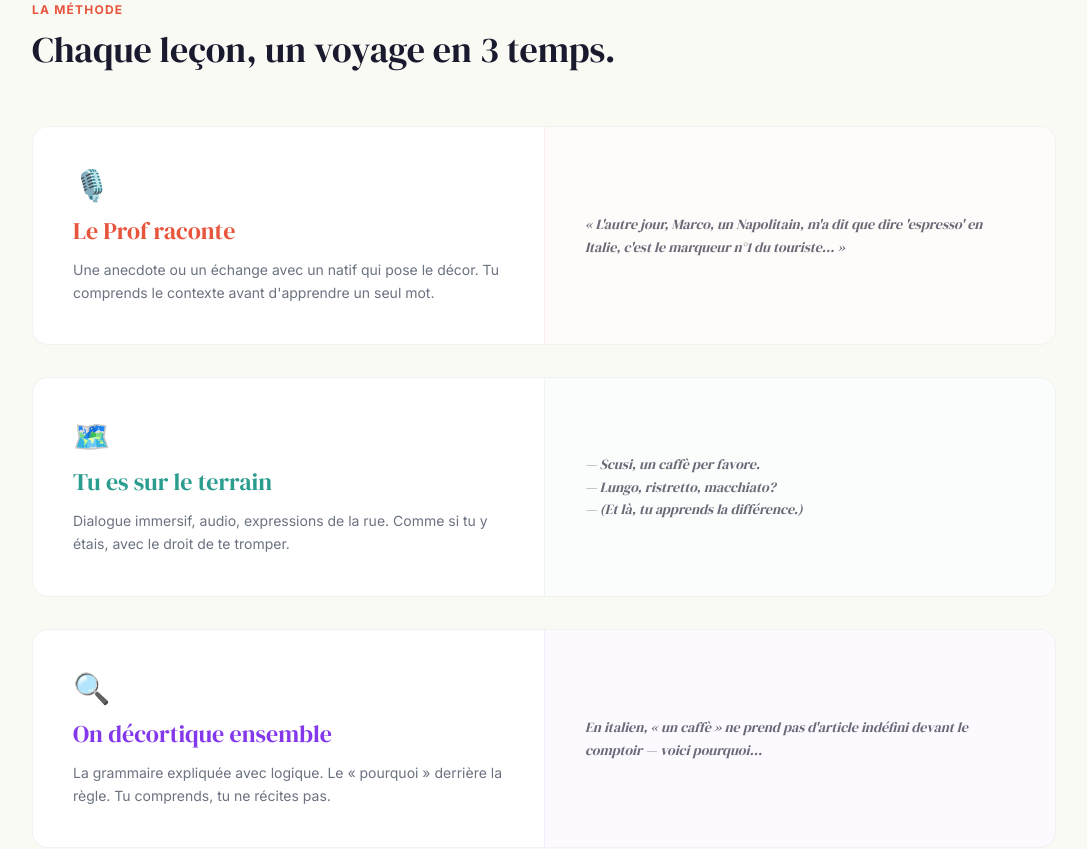
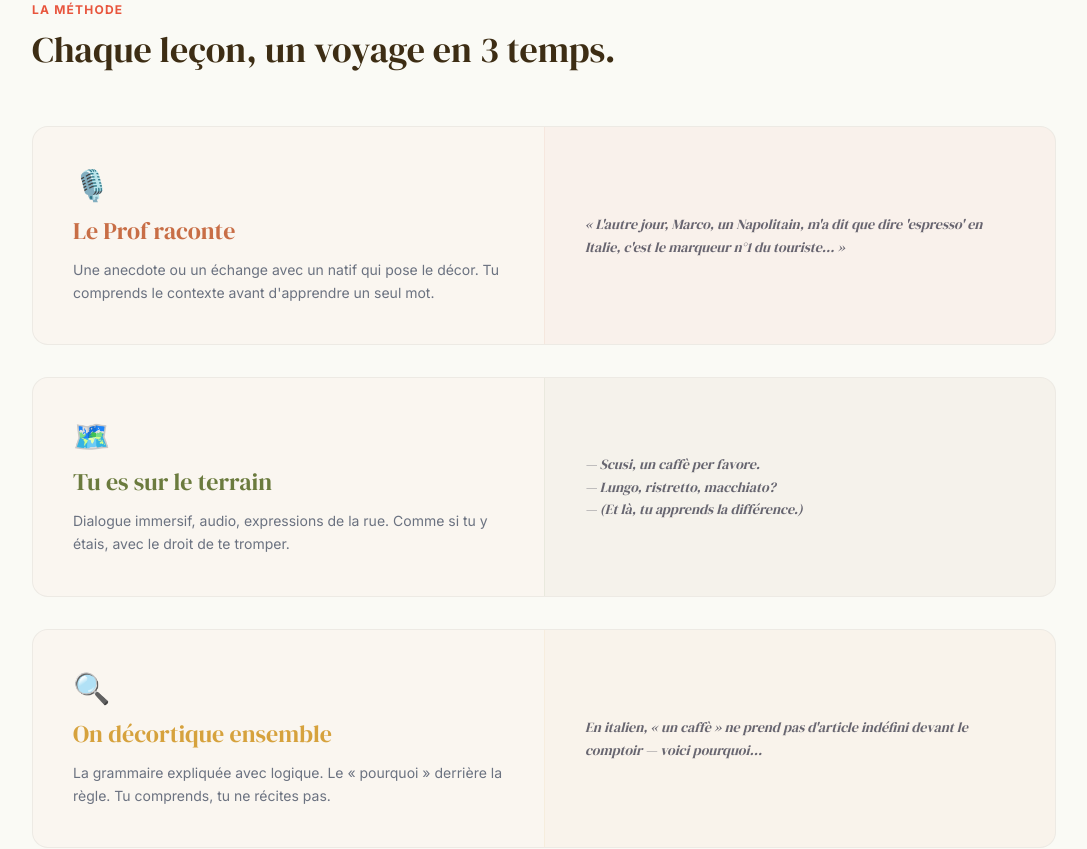
Before and after one commit to ExZoLe/leprofnomade, a Next.js app: page / in a window 1280 px wide. Shown: the part 1498-2347 px from the top of the page, without its empty margins (96-1183 px from the left). Built offline with nearby package versions, Linux system fonts and the light colour scheme; no server answers.

Commit message:
feat: fond kraft chaud sur tout le site

```diff
--- a/src/app/globals.css
+++ b/src/app/globals.css
@@ -3,16 +3,18 @@
 @tailwind utilities;
 
 :root {
-  --ink: #1A1A2E;
-  --cream: #FAFAF5;
-  --warm: #F5F3EE;
-  --coral: #E8553D;
-  --coral-dark: #C9412D;
-  --teal: #2A9D8F;
-  --gold: #E9C46A;
-  --english: #1B4965;
-  --korean: #8338EC;
-  --italian: #E63946;
+  --ink: #3D2D14;
+  --cream: #EFE7D9;        /* fond principal — kraft doux (plus de blanc) */
+  --warm: #E8DCC9;         /* sections alternées — un ton plus profond */
+  --surface: #FAF6F0;      /* cartes — blanc cassé chaud */
+  --coral: #C86E46;        /* terracotta */
+  --coral-dark: #8B4513;   /* rust */
+  --teal: #6B7B3E;         /* olive */
+  --gold: #D6A23D;         /* mustard */
+  --sage: #A4B494;
+  --english: #D6A23D;      /* mustard */
+  --korean: #C86E46;       /* terracotta */
+  --italian: #6B7B3E;      /* olive */
 }
 
 ::selection {
--- a/src/app/page.tsx
+++ b/src/app/page.tsx
@@ -9,13 +9,13 @@ export default function HomePage() {
   return (
     <div className="page-enter">
       {/* ===== HERO ===== */}
-      <section className="min-h-screen flex items-center justify-center px-6 pt-24 pb-16 relative overflow-hidden bg-gradient-to-br from-cream via-warm to-[#EDE9E0]">
+      <section className="min-h-screen flex items-center justify-center px-6 pt-24 pb-16 relative overflow-hidden bg-gradient-to-br from-cream via-warm to-[#E3D5BE]">
         {/* Decorative */}
-        <div className="absolute -top-32 -right-20 w-96 h-96 rounded-full bg-coral/[0.03]" />
-        <div className="absolute -bottom-16 -left-24 w-72 h-72 rounded-full bg-teal/[0.03]" />
+        <div className="absolute -top-32 -right-20 w-96 h-96 rounded-full bg-coral/[0.04]" />
+        <div className="absolute -bottom-16 -left-24 w-72 h-72 rounded-full bg-teal/[0.04]" />
 
         <div className="max-w-3xl text-center relative z-10">
-          <div className="inline-block bg-gold/20 border border-gold/40 rounded-full px-4 py-1.5 text-xs font-semibold tracking-wider text-ink mb-7">
+          <div className="inline-block bg-gold/25 border border-gold/40 rounded-full px-4 py-1.5 text-xs font-semibold tracking-wider text-ink mb-7">
             100% GRATUIT · POUR TOUJOURS
           </div>
 
@@ -36,7 +36,7 @@ export default function HomePage() {
               <Link
                 key={lang.slug}
                 href={`/${lang.slug}`}
-                className="flex items-center gap-2.5 bg-white border-2 rounded-xl px-6 py-3.5 text-base font-semibold no-underline transition-all hover:-translate-y-0.5"
+                className="flex items-center gap-2.5 bg-[#FAF6F0] border-2 rounded-xl px-6 py-3.5 text-base font-semibold no-underline transition-all hover:-translate-y-0.5"
                 style={{
                   color: lang.color,
                   borderColor: `${lang.color}20`,
@@ -94,7 +94,7 @@ export default function HomePage() {
             <div
               className="rounded-2xl p-8 border border-teal/20"
               style={{
-                background: 'linear-gradient(135deg, rgba(42,157,143,0.08), rgba(42,157,143,0.03))',
+                background: 'linear-gradient(135deg, rgba(107,123,62,0.10), rgba(107,123,62,0.04))',
               }}
             >
               <p className="text-3xl mb-4">🔥</p>
@@ -135,7 +135,7 @@ export default function HomePage() {
                 desc: "Une anecdote ou un échange avec un natif qui pose le décor. Tu comprends le contexte avant d'apprendre un seul mot.",
                 example:
                   "« L'autre jour, Marco, un Napolitain, m'a dit que dire 'espresso' en Italie, c'est le marqueur n°1 du touriste… »",
-                color: '#E8553D',
+                color: '#C86E46',
               },
               {
                 emoji: '🗺️',
@@ -143,7 +143,7 @@ export default function HomePage() {
                 desc: "Dialogue immersif, audio, expressions de la rue. Comme si tu y étais, avec le droit de te tromper.",
                 example:
                   '— Scusi, un caffè per favore.\n— Lungo, ristretto, macchiato?\n— (Et là, tu apprends la différence.)',
-                color: '#2A9D8F',
+                color: '#6B7B3E',
               },
               {
                 emoji: '🔍',
@@ -151,12 +151,12 @@ export default function HomePage() {
                 desc: 'La grammaire expliquée avec logique. Le « pourquoi » derrière la règle. Tu comprends, tu ne récites pas.',
                 example:
                   "En italien, « un caffè » ne prend pas d'article indéfini devant le comptoir — voici pourquoi…",
-                color: '#8338EC',
+                color: '#D6A23D',
               },
             ].map((step) => (
               <div
                 key={step.title}
-                className="grid md:grid-cols-2 bg-white rounded-2xl overflow-hidden border border-black/5"
+                className="grid md:grid-cols-2 bg-[#FAF6F0] rounded-2xl overflow-hidden border border-black/5"
               >
                 <div className="p-8 sm:p-10">
                   <span className="text-3xl block mb-3">{step.emoji}</span>
@@ -173,8 +173,8 @@ export default function HomePage() {
                 <div
                   className="p-8 sm:p-10 flex items-center border-t md:border-t-0 md:border-l"
                   style={{
-                    background: `${step.color}06`,
-                    borderColor: `${step.color}12`,
+                    background: `${step.color}08`,
+                    borderColor: `${step.color}14`,
                   }}
                 >
                   <p className="font-display text-sm italic leading-relaxed text-ink/65 whitespace-pre-line">
```
